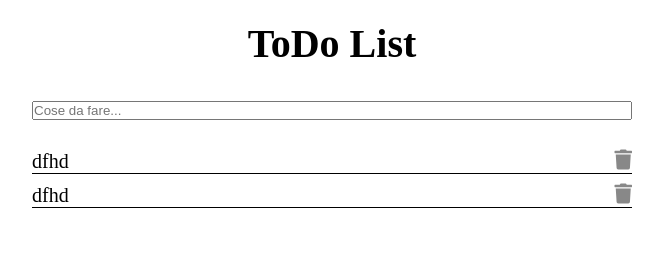
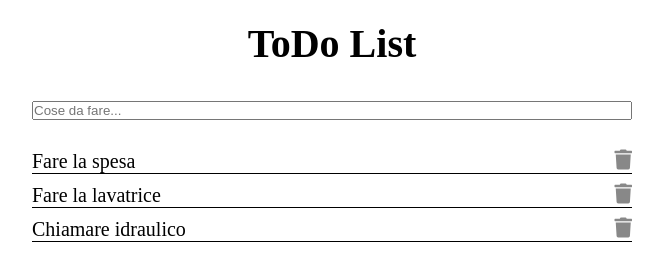
Before and after one commit to MarcoBagnasco/js-todo-clone, a plain HTML site: page index.html in a window 1280 px wide. Shown: the whole page, without its empty margins (308-971 px from the left). Drawn offline with nearby package versions, Linux system fonts and the light colour scheme.

Commit message:
populate todo list

```diff
--- a/index.html
+++ b/index.html
@@ -24,16 +24,7 @@
             <input class="add" type="text" placeholder="Cose da fare...">
 
             <!-- Todo List -->
-            <ul class="todo-list">
-                <li>
-                    <span class="text">dfhd</span>
-                    <i class="fas fa-trash"></i>
-                </li>
-                <li>
-                    <span class="text">dfhd</span>
-                    <i class="fas fa-trash"></i>
-                </li>
-            </ul>
+            <ul class="todo-list"></ul>
         </main>
     </div>
 
--- a/js/script.js
+++ b/js/script.js
@@ -23,5 +23,17 @@ $(document).ready(function () {
             completed: false,
         },
     ];
+
+    // Insert Todo Items
+    for(var i = 0; i < items.length; i++){
+        // Template
+        var item = template.clone();
+
+        // Populate Template
+        item.children('.text').text(items[i].text);
+
+        // Print in HTML
+        list.append(item);
+    }
     // End Doc Ready
 });
```
